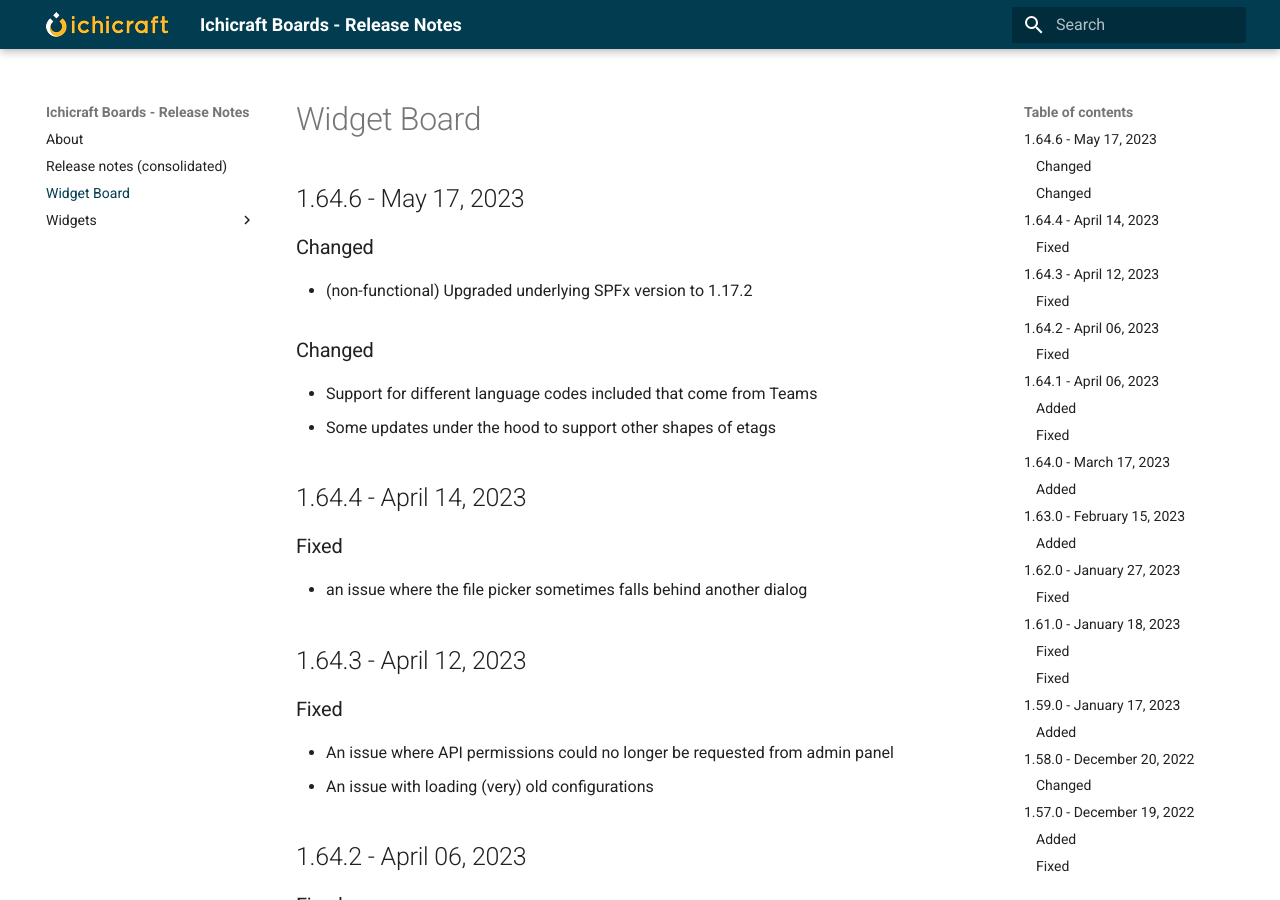
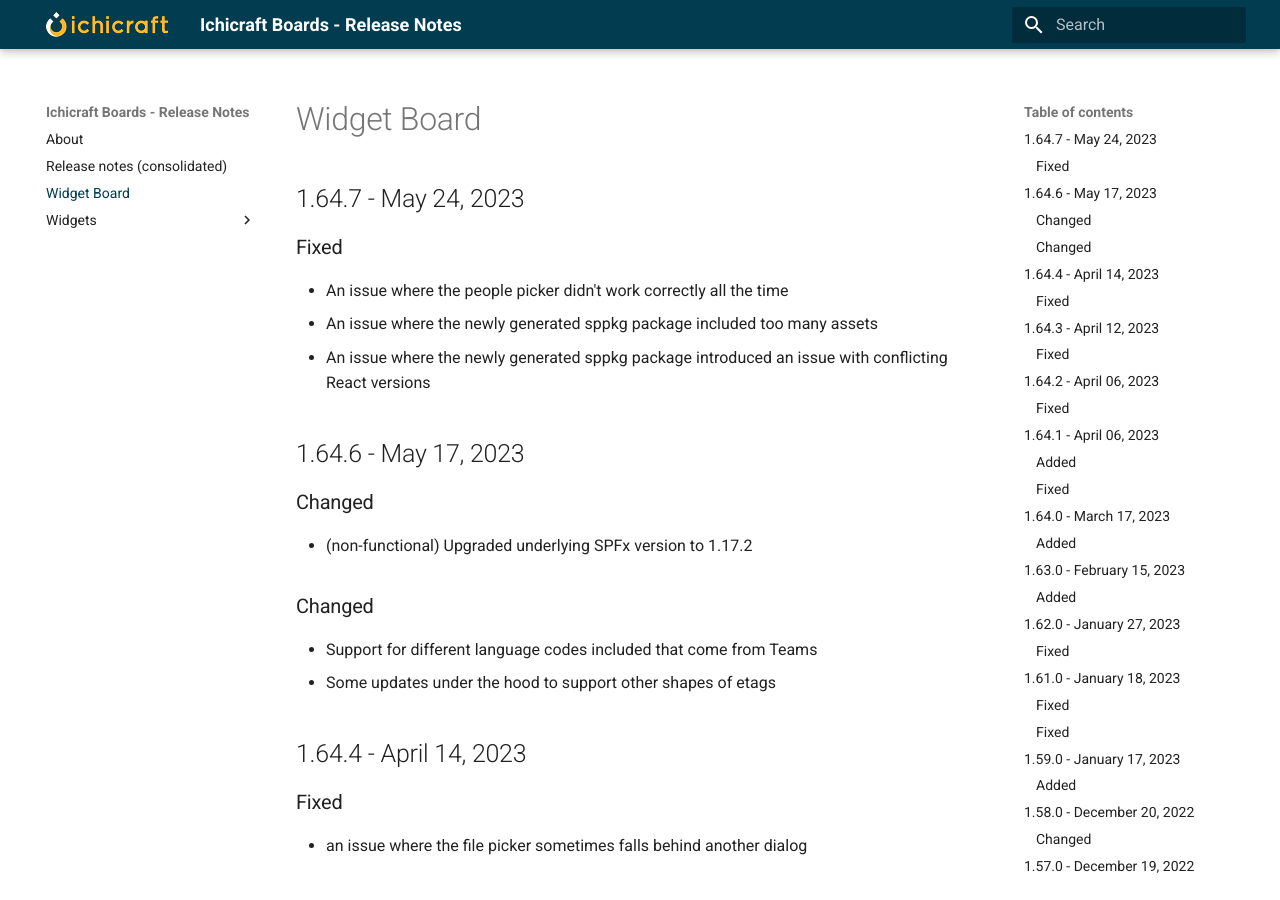
Before and after one commit to ichicraft/widgets-docs, an MkDocs documentation site: the page built from docs/Widget Board.md, in a window 1280 px wide and 900 px high. Built offline with MkDocs 1.6.1 and Material for MkDocs 9.7.7, drawn with Linux system fonts in a browser that asks for light colours.

```diff
--- a/docs/Widget Board.md
+++ b/docs/Widget Board.md
@@ -1,3 +1,10 @@
+## 1.64.7 - May 24, 2023
+
+### Fixed
+- An issue where the people picker didn&#x27;t work correctly all the time
+- An issue where the newly generated sppkg package included too many assets
+- An issue where the newly generated sppkg package introduced an issue with conflicting React versions
+
 ## 1.64.6 - May 17, 2023
 
 ### Changed
```
Also changed, not shown: docs/Release-notes-(consolidated).md (+7 -0 lines).
